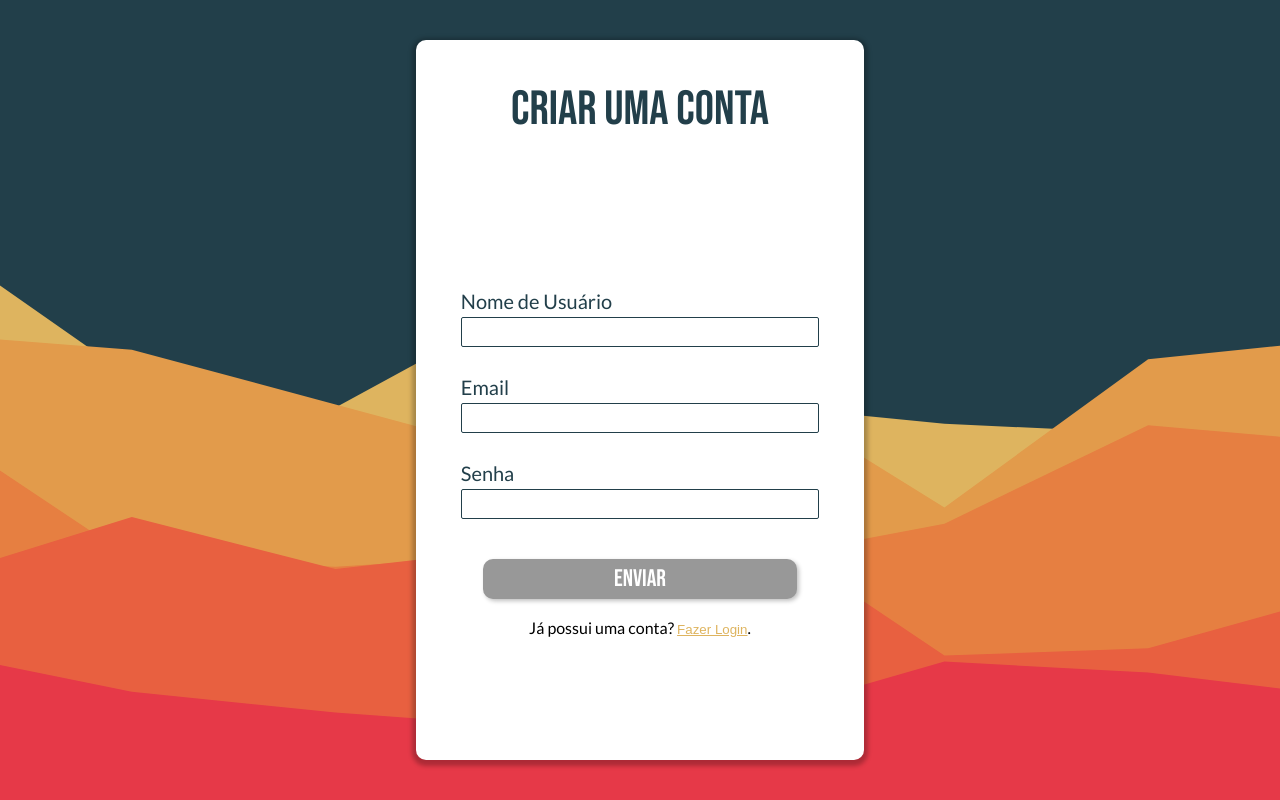
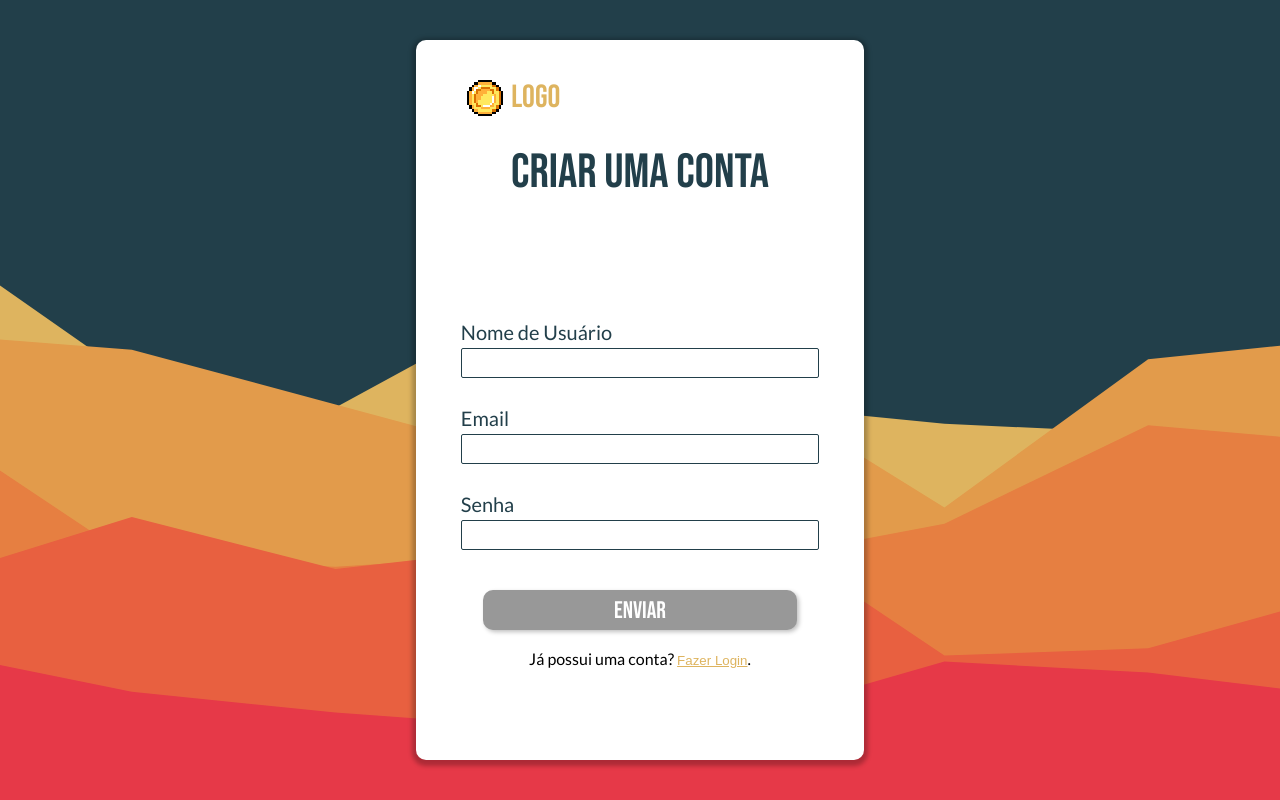
Before and after one commit to trabalho-pw/online-casino, a Vue app: page / in a window 1280 px wide. Built offline with nearby package versions, Linux system fonts and the light colour scheme.

Commit message:
adicionado a logo ao GenericContainer

```diff
--- a/src/components/GenericContainer.vue
+++ b/src/components/GenericContainer.vue
@@ -1,6 +1,10 @@
 <template>
   <div class="generic-container">
     <div class="container-header">
+      <div class="logo">
+        <img src="../assets/gold-coin.svg" alt="">
+        <h1>Logo</h1>
+      </div>
       <h1 class="title">{{ title }}</h1>
     </div>
     <div class="container-content">
@@ -44,8 +48,18 @@ export default {
   padding: 0 2em;
 }
 
-.container-header img {
-  width: 4.5em;
+.container-header .logo {
+  width: 90%;
+  font-family: "Bebas Neue", sans-serif;
+  display: flex;
+  align-items: center;
+  justify-content: center;
+  gap: .5em;
+  color: #DEB45F;
+}
+
+.container-header .logo img {
+  width: 2.25em;
 }
 
 .title {
@@ -79,6 +93,10 @@ export default {
     height: 90%;
     width: 60%;
   }
+
+  .container-header .logo {
+    justify-content: left;
+  }
 }
 
 @media screen and (min-width: 1240px) {
```
Also changed, not shown: src/assets/gold-coin.svg (added).
